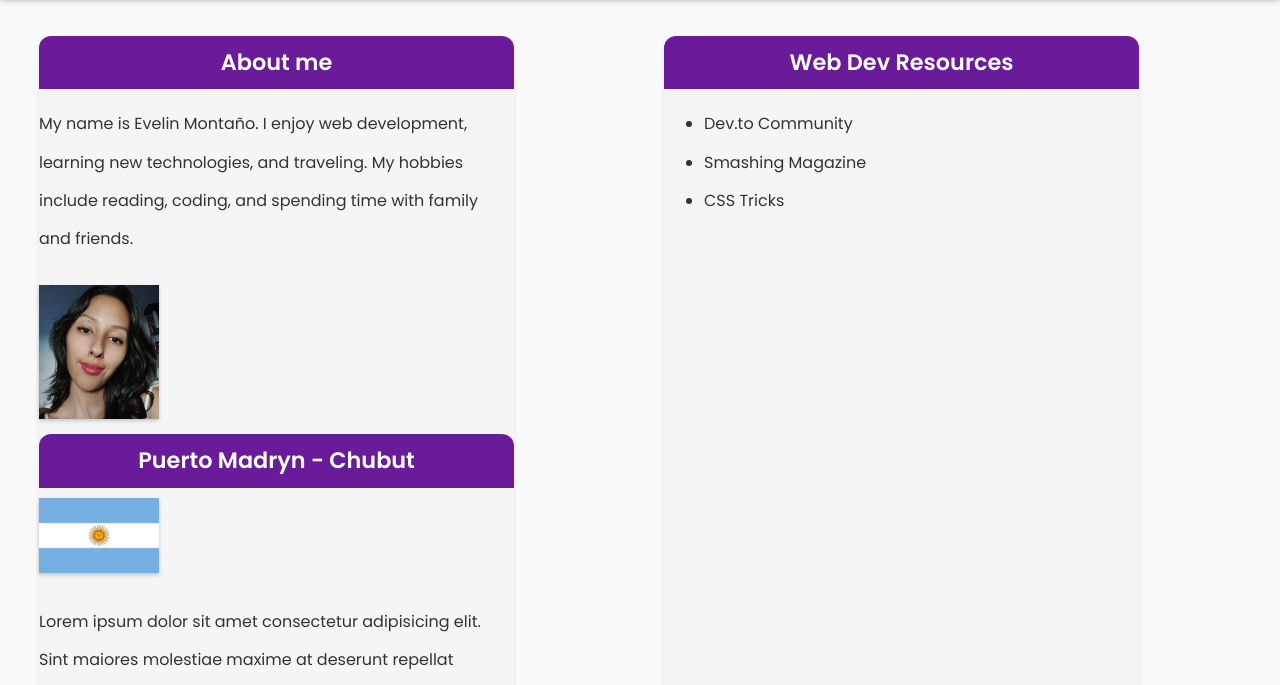
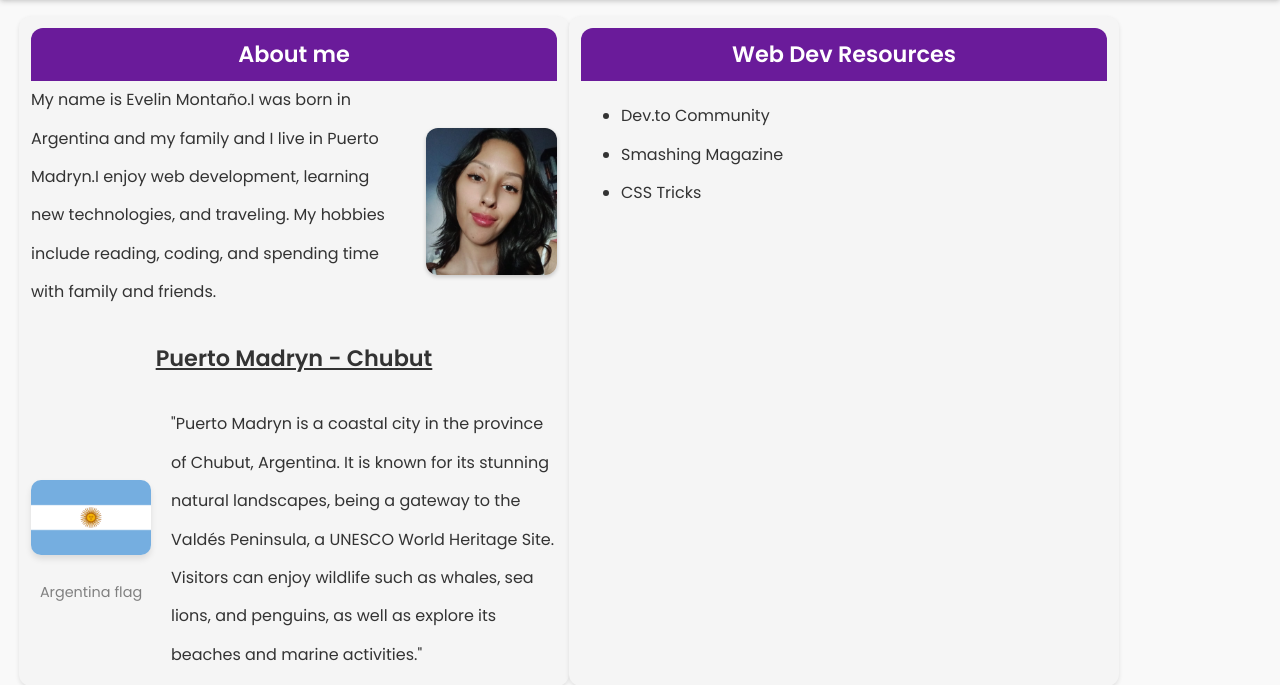
Before and after one commit to nicol2023/wdd131, a plain HTML site: page index.html in a window 1280 px wide. Shown: the part 115-800 px from the top of the page. Drawn offline with Linux system fonts and the light colour scheme.

Commit message:
finished

```diff
--- a/index.html
+++ b/index.html
@@ -25,15 +25,17 @@
         <section class="card">
             <h2>About me</h2>
             <div class="content-about">
-                <p>My name is Evelin Montaño. I enjoy web development, learning new technologies, and traveling. My hobbies include reading, coding, and spending time with family and friends.</p>
+                <p>My name is Evelin Montaño.I was born in Argentina and my family and I live in Puerto Madryn.I enjoy web development, learning new technologies, and traveling. My hobbies include reading, coding, and spending time with family and friends.</p>
                 <img src="images/profile.jpeg" alt="Evelin Montaño's Profile Picture">
             </div>
+            <h2 class="centered">Puerto Madryn - Chubut</h2>
             <div class="content-flag">
-                <h2>Puerto Madryn - Chubut</h2>
-                <img src="images/Flag_of_Argentina.svg.png" alt="Argentina's flag">
-                <p>Lorem ipsum dolor sit amet consectetur adipisicing elit. Sint maiores molestiae maxime at deserunt repellat recusandae reprehenderit ex incidunt blanditiis saepe, totam atque ut numquam, quas iure sunt architecto. Expedita.</p>
+                <figure>
+                    <img src="images/Flag_of_Argentina.svg.png" alt="Argentina's flag">
+                    <figcaption>Argentina flag</figcaption>
+                </figure>
+                <p>"Puerto Madryn is a coastal city in the province of Chubut, Argentina. It is known for its stunning natural landscapes, being a gateway to the Valdés Peninsula, a UNESCO World Heritage Site. Visitors can enjoy wildlife such as whales, sea lions, and penguins, as well as explore its beaches and marine activities."</p>
             </div>
-
         </section>
         <aside class="resources">
             <h2>Web Dev Resources</h2>
--- a/styles/base.css
+++ b/styles/base.css
@@ -65,29 +65,18 @@ main {
     margin: 19px; /* Centrado horizontal */
     border-radius: 12px;
     display: flex; /* Flexbox para diseño en dos columnas */
-    gap: 150px; /* Espaciado entre columnas */
     align-items: stretch; /* Ambas columnas tendrán la misma altura */
     justify-content: space-between;
-    padding: 20px;
 }
 
 .card, .resources {
-    display: inline-table;
+    flex: 1; /* Ocupan el mismo espacio en el contenedor flex */
+    /*display: inline-table;*/
     background-color: whitesmoke; /* Fondo azul claro (opcional) */
     border-radius: 12px;
     box-shadow: 0 2px 4px rgba(0, 0, 0, 0.1); /* Sombra sutil */
     width: 48%;
-}
-.card h2 {
-    background: #6a1b9a;
-    max-width: 1100px;
-    text-align: center;
-    color: white;
-    font-size: 1.4rem;
-    border-top-right-radius: 12px;
-    border-top-left-radius: 12px;
-    margin:auto;
-
+    padding: 12px;
 }
 
 
@@ -108,21 +97,80 @@ main {
 }
 
 
-
-.resources h2 {
+.card h2, .resources h2 {
     background: #6a1b9a;
-    max-width: 1100px;
     text-align: center;
     color: white;
     font-size: 1.4rem;
     border-top-right-radius: 12px;
     border-top-left-radius: 12px;
-    margin:auto;
+    margin: auto;
+}
 
+.content-about {
+    display: flex; /* Activar Flexbox */
+    flex-direction: row; /* Invertir el orden: imagen a la derecha, texto a la izquierda */
+    gap: 20px; /* Espaciado entre la imagen y el texto */
+    align-items: center; /* Centrar verticalmente */
+    text-align: left; /* Asegurar que el texto esté alineado a la izquierda */
+}
 
+.content-about img {
+    max-width: 25%; /* Ajustar el tamaño de la imagen (puedes modificar el porcentaje) */
+    border-radius: 12px; /* Opcional: aplicar bordes redondeados */
+    box-shadow: 0 2px 4px rgba(0, 0, 0, 0.2); /* Opcional: sombra */
+}
+
+.content-about p {
+    flex: 1; /* El texto ocupa el espacio restante */
+    margin: 0; /* Asegurar márgenes limpios */
+}
+
+.content-flag {
+    display: flex; /* Activa Flexbox para organizar los elementos */
+    flex-direction: row; /* Asegura que los elementos estén en línea */
+    gap: 20px; /* Espaciado entre la imagen y el texto */
+    align-items: center; /* Centra verticalmente los elementos */
+    text-align: left; /* Asegura que el texto del párrafo esté alineado a la izquierda */
 }
 
 
+.content-flag img {
+    max-width: auto; /* Ajusta el tamaño máximo de la imagen */
+    height: auto; /* Mantiene la proporción de la imagen */
+    border-radius: 10px; /* Bordes redondeados para la imagen (opcional) */
+    box-shadow: 0 4px 6px rgba(0, 0, 0, 0.1); /* Sombra para mejorar el diseño */
+}
+
+.content-flag p {
+    flex: 1; /* Hace que el texto ocupe el espacio disponible */
+    margin: 0; /* Elimina márgenes adicionales */
+}
+
+.content-flag h2 {
+    background: none; /* Elimina cualquier color de fondo */
+    text-decoration: underline; /* Aplica subrayado */
+    color: inherit; /* Asegura que use el color del texto definido globalmente */
+    margin: 0 0 10px 0; /* Ajusta los márgenes si es necesario */
+}
+h2.centered {
+    text-align: center;
+    margin: 20px 0; /* Espaciado superior e inferior */
+    background: none;
+    color: #333;
+    text-decoration: underline; /* Subrayado */
+}
+
+figure {
+    text-align: center; /* Centra el contenido dentro del <figure> */
+    margin: 20px 0; /* Espaciado superior e inferior */
+}
+
+figcaption {
+    font-size: 0.9em; /* Tamaño de letra más pequeño */
+    color: gray; /* Color gris */
+    margin-top: 5px; /* Espaciado entre la imagen y el texto */
+}
 
 .resources li a {
     text-decoration: none;
```
